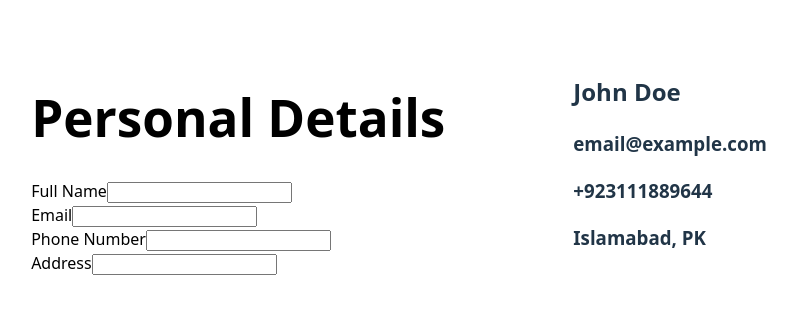
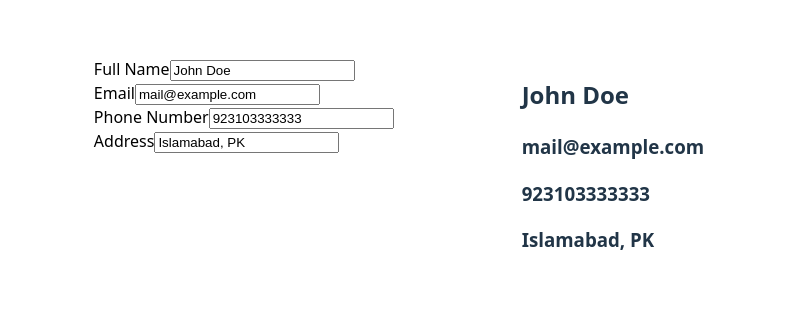
Before and after one commit to huzefazaheer/cv-maker, a React (Vite) app: page / in a window 1280 px wide. Shown: the part 235-548 px from the top of the page, without its empty margins (241-1038 px from the left). Built offline with nearby package versions, Linux system fonts and the light colour scheme.

Commit message:
Added state to user information which changes with input

```diff
--- a/src/App.jsx
+++ b/src/App.jsx
@@ -1,15 +1,23 @@
+import { useState } from 'react';
 import './App.css'
 import CV from './components/cv'
-import Menu from './components/menu'
+import { ProfileInput } from './components/input';
 
 function App() {
 
+  const [fullName, setFullName] = useState("John Doe");
+  const [email, setEmail] = useState("mail@example.com");
+  const [tel, setTel] = useState("923103333333");
+  const [location, setLocation] = useState("Islamabad, PK");
+
   return (
-    <>
-      <Menu></Menu>
-      <CV></CV>
-    </>
-  )
+      <>
+      <div className="menu">
+        <ProfileInput fullName = {fullName} setFullName = {setFullName} email = {email} setEmail = {setEmail} tel = {tel} setTel = {setTel} location = {location} setLocation = {setLocation}></ProfileInput>
+      </div>
+      <CV fullName = {fullName} email = {email} tel = {tel} location={location}></CV>
+      </>
+  );
 }
 
 export default App
--- a/src/components/cv.jsx
+++ b/src/components/cv.jsx
@@ -1,13 +1,12 @@
-export default function CV(){
-
+export default function CV({fullName, email, tel, location}){
 
     return(
         <>
             <div className="cv">
-            <h2>John Doe</h2>
-            <h3>email@example.com</h3>
-            <h3>+923111889644</h3>
-            <h3>Islamabad, PK</h3>
+            <h2>{fullName}</h2>
+            <h3>{email}</h3>
+            <h3>{tel}</h3>
+            <h3>{location}</h3>
             </div>
         </>
     );
--- a/src/components/dataview.jsx
+++ b/src/components/dataview.jsx
@@ -14,7 +14,6 @@ export function ProfileView(){
 }
 
 export function WorkView(){
-
 
     return (
         <>
--- a/src/components/input.jsx
+++ b/src/components/input.jsx
@@ -1,11 +1,11 @@
-export function ProfileInput(){
 
+export function ProfileInput({fullName, setFullName, email, setEmail, tel, setTel, location, setLocation}){
     return (
         <>
-        <div className="input"><label >Full Name</label><input type="text" ></input></div>
-        <div className="input"><label >Email</label><input type="email" ></input></div>
-        <div className="input"><label >Phone Number</label><input type="number" ></input></div>
-        <div className="input"><label >Address</label><input type="text" ></input></div>
+        <div className="input"><label >Full Name</label><input type="text" value={fullName} onChange={(e) => setFullName(e.target.value)}></input></div>
+        <div className="input"><label >Email</label><input type="email" value={email} onChange={(e) => setEmail(e.target.value)}></input></div>
+        <div className="input"><label >Phone Number</label><input type="number" value={tel} onChange={(e) => setTel(e.target.value)}></input></div>
+        <div className="input"><label >Address</label><input type="text" value={location} onChange={(e) => setLocation(e.target.value)}></input></div>
         </>
     );
 }
--- a/src/components/menu.jsx
+++ /dev/null
@@ -1,13 +0,0 @@
-import { ProfileInput } from "./input";
-
-export default function Menu(){
-
-    return(
-        <>
-            <div className="menu">
-            <h1>Personal Details</h1>
-            <ProfileInput></ProfileInput>
-            </div>
-        </>
-    );
-}
```
